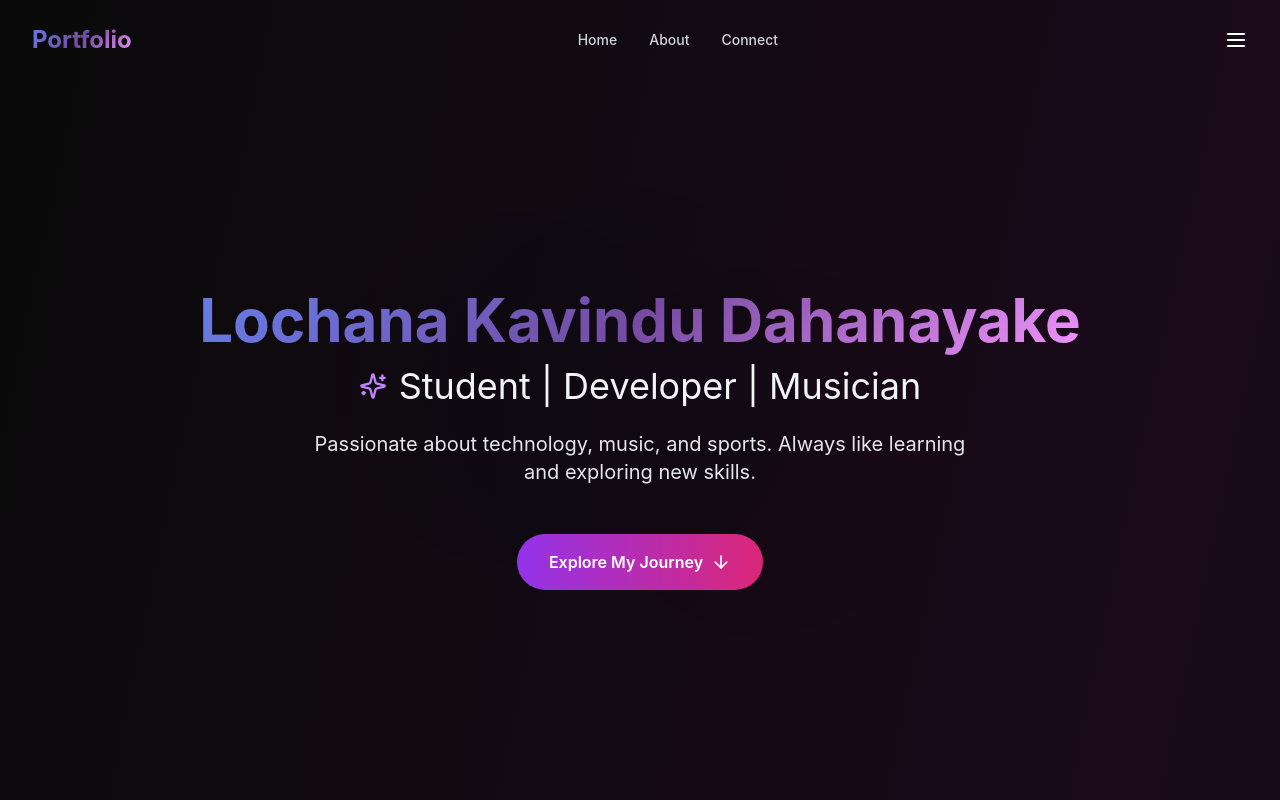
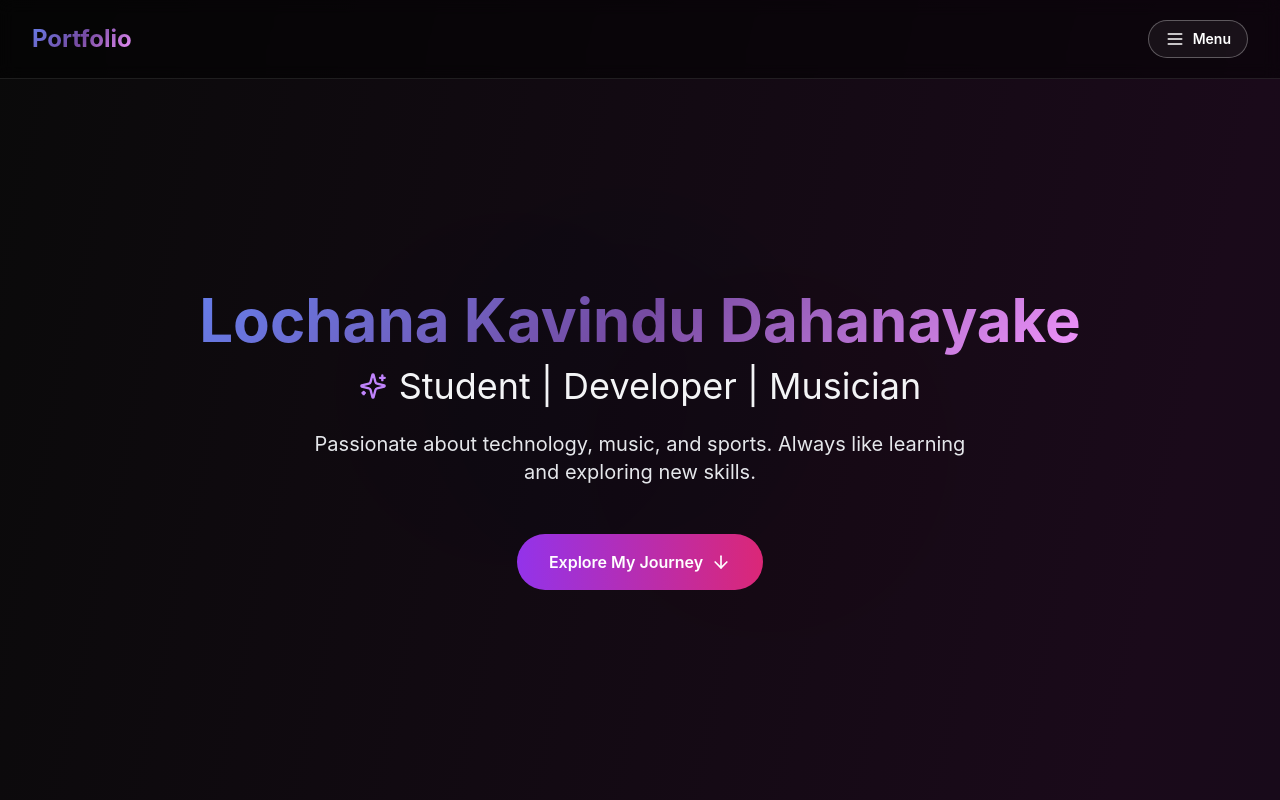
Before and after one commit to loch214/my-portfolio, a Next.js app: page / in a window 1280 px wide. Shown: the top 800 px of the page. Built offline with nearby package versions, Linux system fonts and the light colour scheme.

Commit message:
Revamp navigation styling and menu structure
Removed unused navItems and updated navigation bar and side menu styles for improved appearance. Consolidated menu button for all screen sizes and enhanced accessibility and visual feedback.

```diff
--- a/components/Navigation.tsx
+++ b/components/Navigation.tsx
@@ -3,12 +3,6 @@
 import { useState, useEffect } from 'react';
 import { motion, AnimatePresence } from 'framer-motion';
 import { Menu, X } from 'lucide-react';
-
-const navItems = [
-  { name: 'Home', href: '#home' },
-  { name: 'About', href: '#about' },
-  { name: 'Connect', href: '#connect' },
-];
 
 const sideMenuItems = [
   { name: 'Home', href: '#home' },
@@ -49,8 +43,10 @@ export default function Navigation() {
     <motion.nav
       initial={{ y: -100 }}
       animate={{ y: 0 }}
-      className={`fixed top-0 left-0 right-0 z-50 transition-all duration-300 ${
-        isScrolled ? 'glass py-3' : 'py-6'
+      className={`fixed top-0 left-0 right-0 z-50 border-b transition-all duration-300 ${
+        isScrolled
+          ? 'glass border-white/15 shadow-2xl shadow-purple-500/10 py-3'
+          : 'bg-black/50 backdrop-blur border-white/10 py-5'
       }`}
     >
       <div className="max-w-7xl mx-auto px-4 sm:px-6 lg:px-8">
@@ -64,32 +60,15 @@ export default function Navigation() {
             Portfolio
           </motion.a>
 
-          {/* Desktop Navigation */}
-          <div className="hidden md:flex items-center space-x-8">
-            {navItems.map((item, index) => (
-              <motion.a
-                key={item.name}
-                href={item.href}
-                className="text-sm font-medium text-gray-300 hover:text-white transition-colors relative group focus-visible:outline focus-visible:outline-2 focus-visible:outline-purple-500"
-                initial={{ opacity: 0, y: -20 }}
-                animate={{ opacity: 1, y: 0 }}
-                transition={{ delay: index * 0.1 }}
-                whileHover={{ scale: 1.1 }}
-              >
-                {item.name}
-                <span className="absolute bottom-0 left-0 w-0 h-0.5 bg-gradient-to-r from-purple-500 to-pink-500 group-hover:w-full transition-all duration-300" />
-              </motion.a>
-            ))}
-          </div>
-
-          {/* Mobile Menu Button */}
+          {/* Menu Button */}
           <button
-            className="text-white focus-visible:outline focus-visible:outline-2 focus-visible:outline-purple-500"
+            className="flex items-center gap-2 rounded-full border border-white/30 bg-white/5 px-4 py-2 text-sm font-semibold text-white transition hover:border-white/70 hover:bg-white/10 focus-visible:outline focus-visible:outline-2 focus-visible:outline-purple-500"
             onClick={() => setIsSideMenuOpen(true)}
             aria-label="Open menu"
             aria-expanded={isSideMenuOpen}
           >
-            <Menu size={24} />
+            <Menu size={20} aria-hidden />
+            <span>Menu</span>
           </button>
         </div>
       </div>
@@ -105,7 +84,7 @@ export default function Navigation() {
               onClick={() => setIsSideMenuOpen(false)}
             />
             <motion.aside
-              className="fixed top-0 right-0 h-full w-80 max-w-full glass z-50 flex flex-col"
+              className="fixed top-0 right-0 h-screen w-80 max-w-sm bg-[#070015]/95 backdrop-blur-2xl border-l border-white/15 shadow-[0_0_40px_rgba(120,40,255,0.4)] z-50 flex flex-col"
               initial={{ x: '100%' }}
               animate={{ x: 0 }}
               exit={{ x: '100%' }}
```
